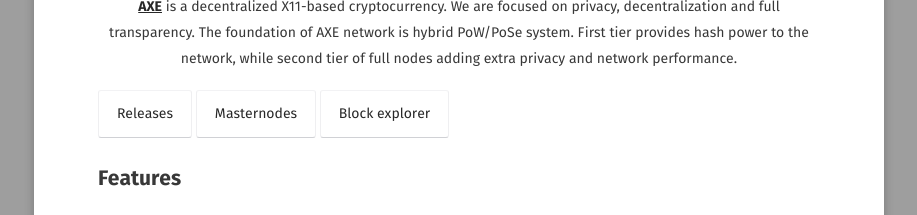
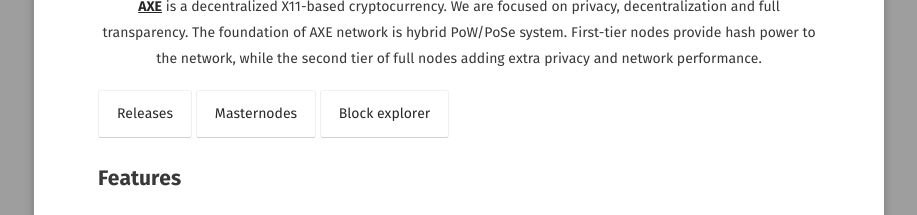
Before and after one commit to AXErunners/axerunners.github.io, a Jekyll site: the page built from about/index.md, in a window 1280 px wide. Shown: the part 539-754 px from the top of the page, without its empty margins (181-1098 px from the left). Built offline with Jekyll 4.4.1, drawn with Linux system fonts in a browser that asks for light colours; some web fonts are replaced.

Commit message:
Update index.md

```diff
--- a/about/index.md
+++ b/about/index.md
@@ -6,7 +6,7 @@
 comments: false
 ---
 ![axerunnerslogo](https://raw.githubusercontent.com/AXErunners/media/master/axerunners-blk.png){:height="32%" width="32%"}
-<center><a href="https://github.com/AXErunners/axe"><b>AXE</b></a> is a decentralized X11-based cryptocurrency. We are focused on privacy, decentralization and full transparency. The foundation of AXE network is hybrid PoW/PoSe system. First tier provides hash power to the network, while second tier of full nodes adding extra privacy and network performance.</center>
+<center><a href="https://github.com/AXErunners/axe"><b>AXE</b></a> is a decentralized X11-based cryptocurrency. We are focused on privacy, decentralization and full transparency. The foundation of AXE network is hybrid PoW/PoSe system. First-tier nodes provide hash power to the network, while the second tier of full nodes adding extra privacy and network performance.</center>
 [Releases](https://github.com/AXErunners/axe/releases){: .btn}
 [Masternodes](https://github.com/AXErunners/axe/wiki/Masternodes){: .btn}
 [Block explorer](http://207.246.65.114:3001){: .btn}
```
